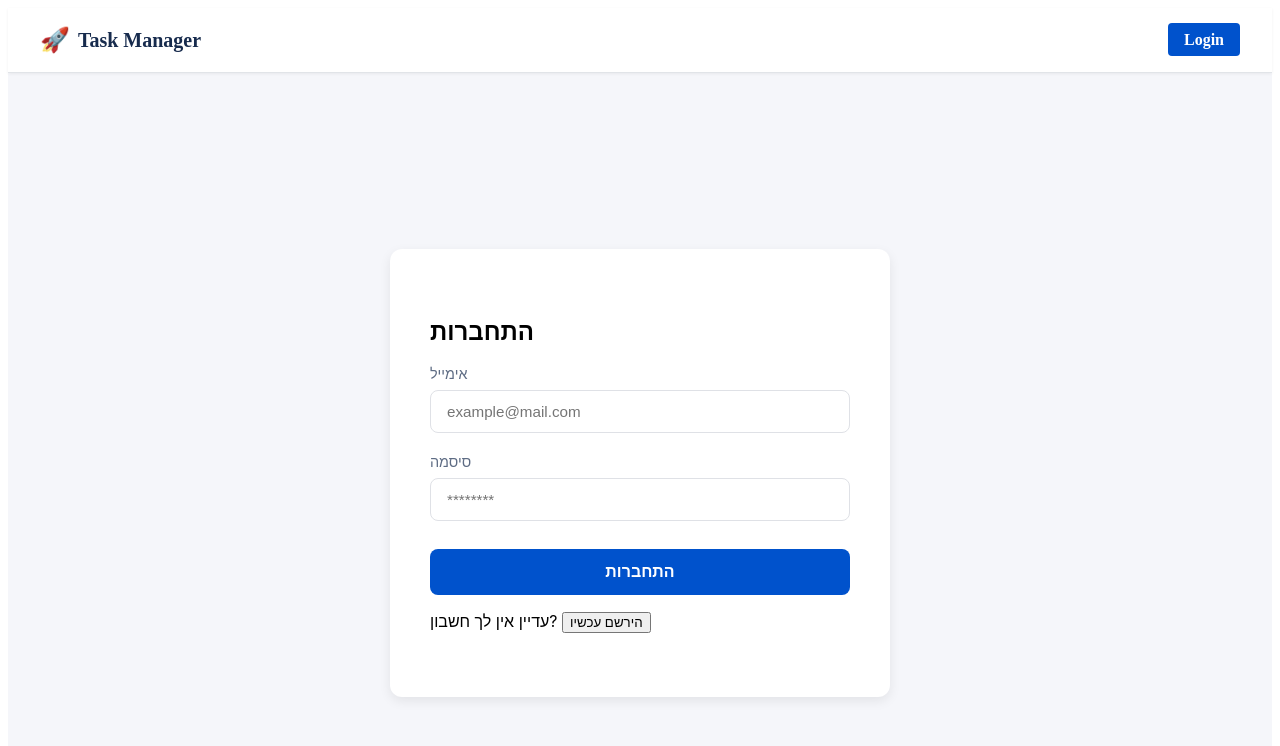
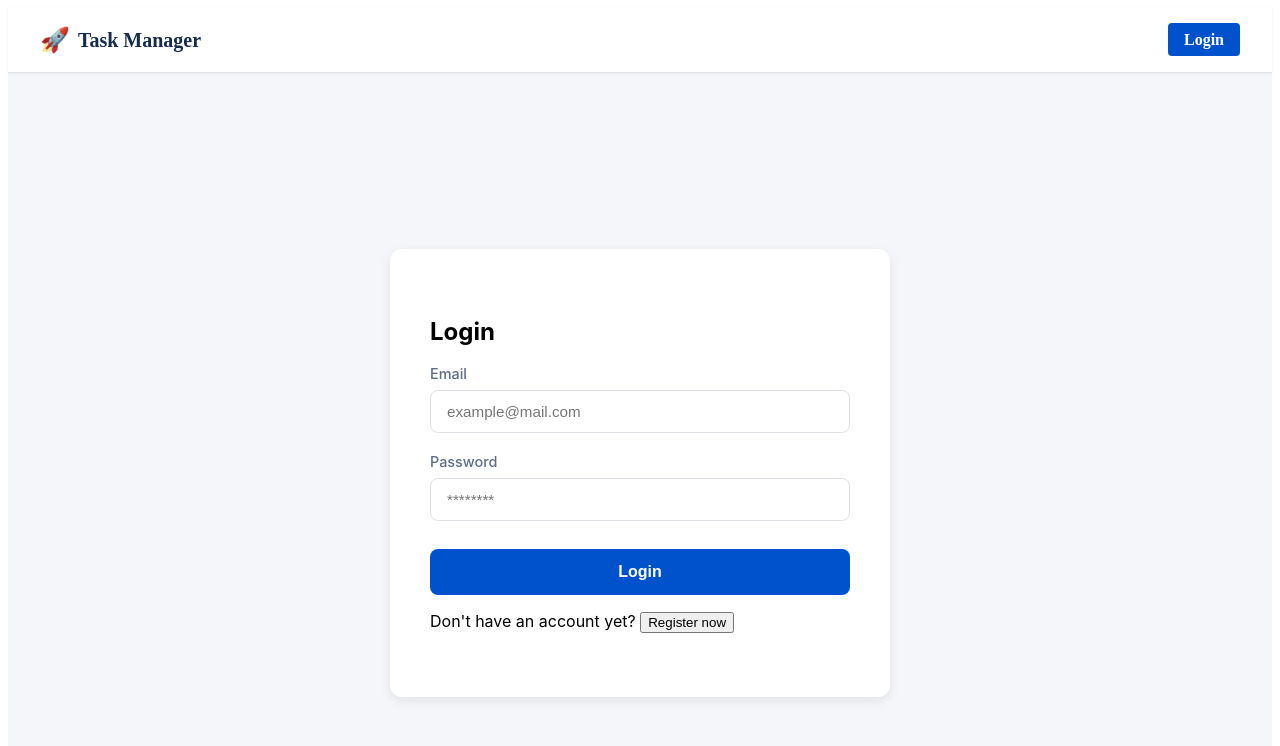
Before and after one commit to dvori9359-blip/dvori-hofman-angular-project, an Angular app: page /login in a window 1280 px wide. Shown: the top 746 px of the page. Built offline with nearby package versions, Linux system fonts and the light colour scheme.

Commit message:
Complete fix for Projects and Tasks components

```diff
--- a/src/app/components/all-projects/all-projects.ts
+++ b/src/app/components/all-projects/all-projects.ts
@@ -17,7 +17,6 @@ export class AllProjects implements OnInit {
   searchTerm = signal('');
   showAddModal = false;
   newProjectName = '';
-
   defaultTeamId = 1;
 
   private teamsService = inject(TeamsService);
--- a/src/app/components/login/login.html
+++ b/src/app/components/login/login.html
@@ -1,22 +1,21 @@
-
 <div class="login-container">
   <div class="login-card">
-    <h2>{{ isRegister ? 'הרשמה' : 'התחברות' }}</h2>
+    <h2>{{ isRegister ? 'Register' : 'Login' }}</h2>
 
     <form (ngSubmit)="onSubmit()">
       <div class="form-group" *ngIf="isRegister">
-        <label for="name">שם מלא</label>
+        <label for="name">Full Name</label>
         <input
           type="text"
           id="name"
           [(ngModel)]="name"
           name="name"
           required
-          placeholder="שם מלא">
+          placeholder="Full Name">
       </div>
 
       <div class="form-group">
-        <label for="email">אימייל</label>
+        <label for="email">Email</label>
         <input
           type="email"
           id="email"
@@ -27,7 +26,7 @@
       </div>
 
       <div class="form-group">
-        <label for="password">סיסמה</label>
+        <label for="password">Password</label>
         <input
           type="password"
           id="password"
@@ -42,15 +41,15 @@
       </div>
 
       <button type="submit" [disabled]="isLoading" class="submit-btn">
-        {{ isLoading ? 'טוען...' : (isRegister ? 'הרשמה' : 'התחברות') }}
+        {{ isLoading ? 'Loading...' : (isRegister ? 'Register' : 'Login') }}
       </button>
     </form>
 
     <div class="toggle-mode">
       <p>
-        {{ isRegister ? 'כבר רשום?' : 'עדיין אין לך חשבון?' }}
+        {{ isRegister ? 'Already registered?' : 'Don\'t have an account yet?' }}
         <button type="button" (click)="toggleMode()" class="link-btn">
-          {{ isRegister ? 'התחבר כאן' : 'הירשם עכשיו' }}
+          {{ isRegister ? 'Login here' : 'Register now' }}
         </button>
       </p>
     </div>
--- a/src/app/components/login/login.ts
+++ b/src/app/components/login/login.ts
@@ -30,7 +30,7 @@ export class Login {
 
   onSubmit(): void {
     if (!this.email || !this.password || (this.isRegister && !this.name)) {
-      this.errorMessage = 'נא למלא את כל השדות';
+      this.errorMessage = 'Please fill in all fields';
       return;
     }
 
@@ -46,7 +46,7 @@ export class Login {
         this.router.navigate(['/teams']);
       },
       error: (err) => {
-        this.errorMessage = err.error?.message || (this.isRegister ? 'שגיאה בהרשמה' : 'שגיאה בהתחברות');
+        this.errorMessage = err.error?.message || (this.isRegister ? 'Registration error' : 'Login error');
         this.isLoading = false;
       },
       complete: () => this.isLoading = false
--- a/src/app/components/projects/projects.ts
+++ b/src/app/components/projects/projects.ts
@@ -57,13 +57,13 @@ createProject(name: string): void {
   onDeleteProject(projectId: any, event: Event): void {
     event.stopPropagation();
 
-    if (confirm('האם אתה בטוח שברצונך למחוק פרויקט זה?')) {
+    if (confirm('Are you sure you want to delete this project?')) {
       const idToDelete = Number(projectId);
       this.teamsService.deleteProject(idToDelete).subscribe({
         next: () => {
           this.projectsList.update(pList => pList.filter(p => p.id !== projectId && p._id !== projectId));
         },
-        error: (err) => alert('המחיקה נכשלה: ' + (err.error?.message || 'אין הרשאה'))
+        error: (err) => alert('Deletion failed: ' + (err.error?.message || 'Permission denied'))
       });
     }
   }
--- a/src/app/components/settings/settings.ts
+++ b/src/app/components/settings/settings.ts
@@ -22,7 +22,6 @@ export class Settings implements OnInit {
     const user = this.authService.currentUser();
     if (user) {
       this.tempName = user.name;
-      // אין צורך ב-Casting יותר!
       this.previewUrl = user.profileImage || null;
     }
   }
@@ -34,7 +33,7 @@ export class Settings implements OnInit {
       reader.onload = () => this.previewUrl = reader.result as string;
       reader.readAsDataURL(file);
     } else {
-      alert('הקובץ גדול מדי (מקסימום 500KB)');
+      alert('File is too large (max 500KB)');
     }
   }
 
@@ -47,7 +46,7 @@ export class Settings implements OnInit {
         profileImage: this.previewUrl || undefined
       };
       this.authService.updateUser(updatedData);
-      this.alertMessage.set('הפרופיל עודכן בהצלחה!');
+      this.alertMessage.set('Profile updated successfully!');
       setTimeout(() => this.alertMessage.set(null), 3000);
     }
   }
--- a/src/app/components/tasks/tasks.ts
+++ b/src/app/components/tasks/tasks.ts
@@ -121,13 +121,13 @@ export class Tasks implements OnInit {
       this.tasksService.addComment(tId, this.newCommentText).subscribe(res => {
         this.comments.update(old => [...old, res]);
         this.newCommentText = '';
-      });
+            });
     }
   }
 
   deleteTask(taskId: string | undefined): void {
     if (!taskId) return;
-    if (confirm('האם למחוק משימה זו?')) {
+    if (confirm('Are you sure you want to delete this task?')) {
       this.tasksService.deleteTask(taskId).subscribe(() => {
         this.selectedTask = null;
         this.loadTasks();
--- a/src/app/components/teams/teams.ts
+++ b/src/app/components/teams/teams.ts
@@ -62,25 +62,25 @@ export class Teams implements OnInit {
     if (this.selectedTeamIdForManage && this.selectedUserIdToAdd) {
       this.teamsService.addMemberToTeam(this.selectedTeamIdForManage, this.selectedUserIdToAdd).subscribe({
         next: () => {
-          this.alertMessage.set('החבר נוסף בהצלחה!');
+          this.alertMessage.set('Member added successfully!');
           this.loadTeams();
           this.loadCurrentTeamMembers();
           this.selectedUserIdToAdd = null;
         },
-        error: () => this.alertMessage.set('שגיאה בהוספת חבר')
+        error: () => this.alertMessage.set('Error adding member')
       });
     }
   }
 
   removeMember(userId: any) {
     if (!this.selectedTeamIdForManage) return;
-    if (confirm('האם להסיר את החבר מהצוות?')) {
+    if (confirm('Are you sure you want to remove this member from the team?')) {
       this.teamsService.removeMemberFromTeam(this.selectedTeamIdForManage, Number(userId)).subscribe({
         next: () => {
           this.loadTeams();
           this.loadCurrentTeamMembers();
         },
-        error: () => this.alertMessage.set('שגיאה בהסרת חבר')
+        error: () => this.alertMessage.set('Error removing member')
       });
     }
   }
```
